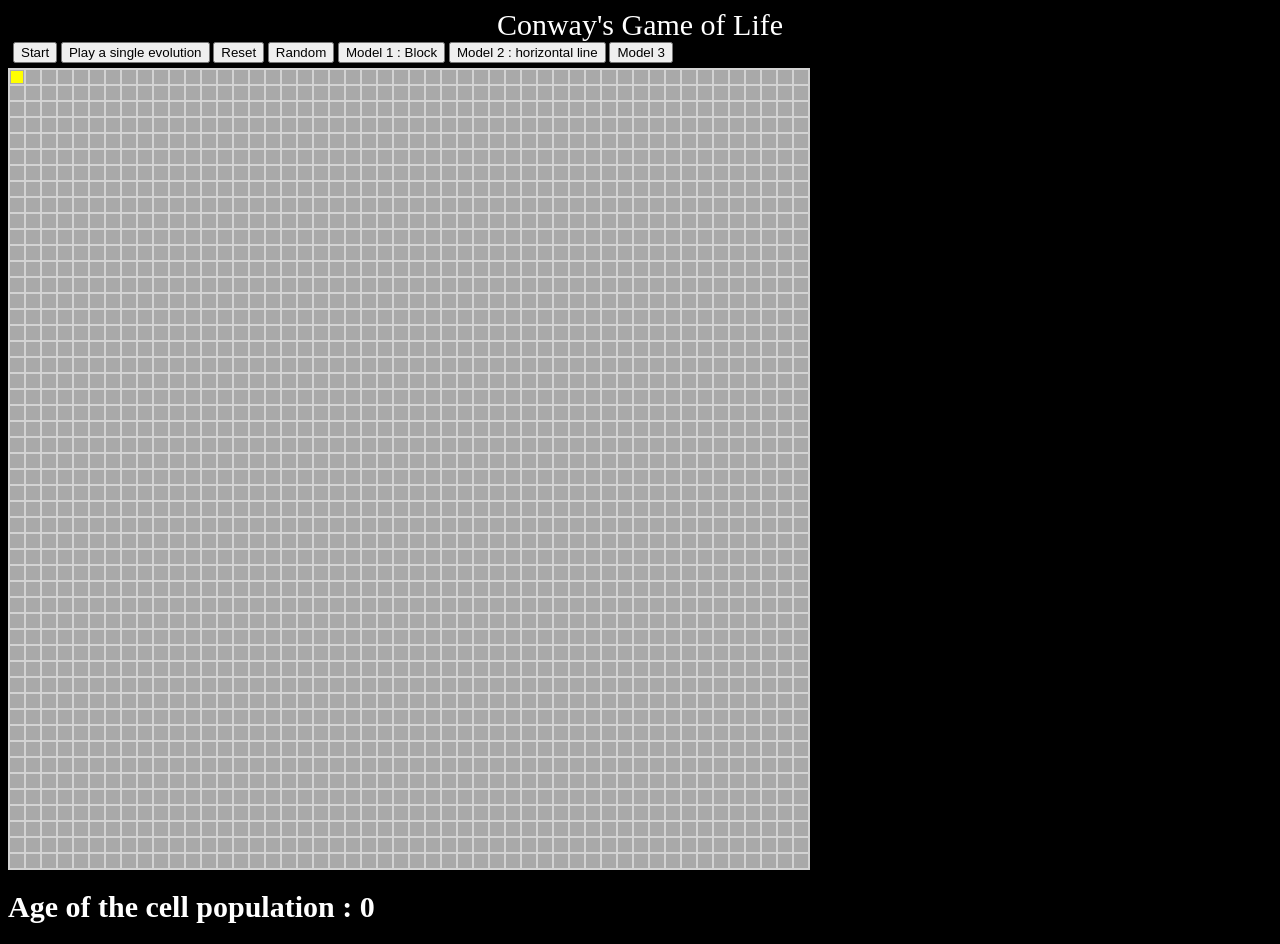
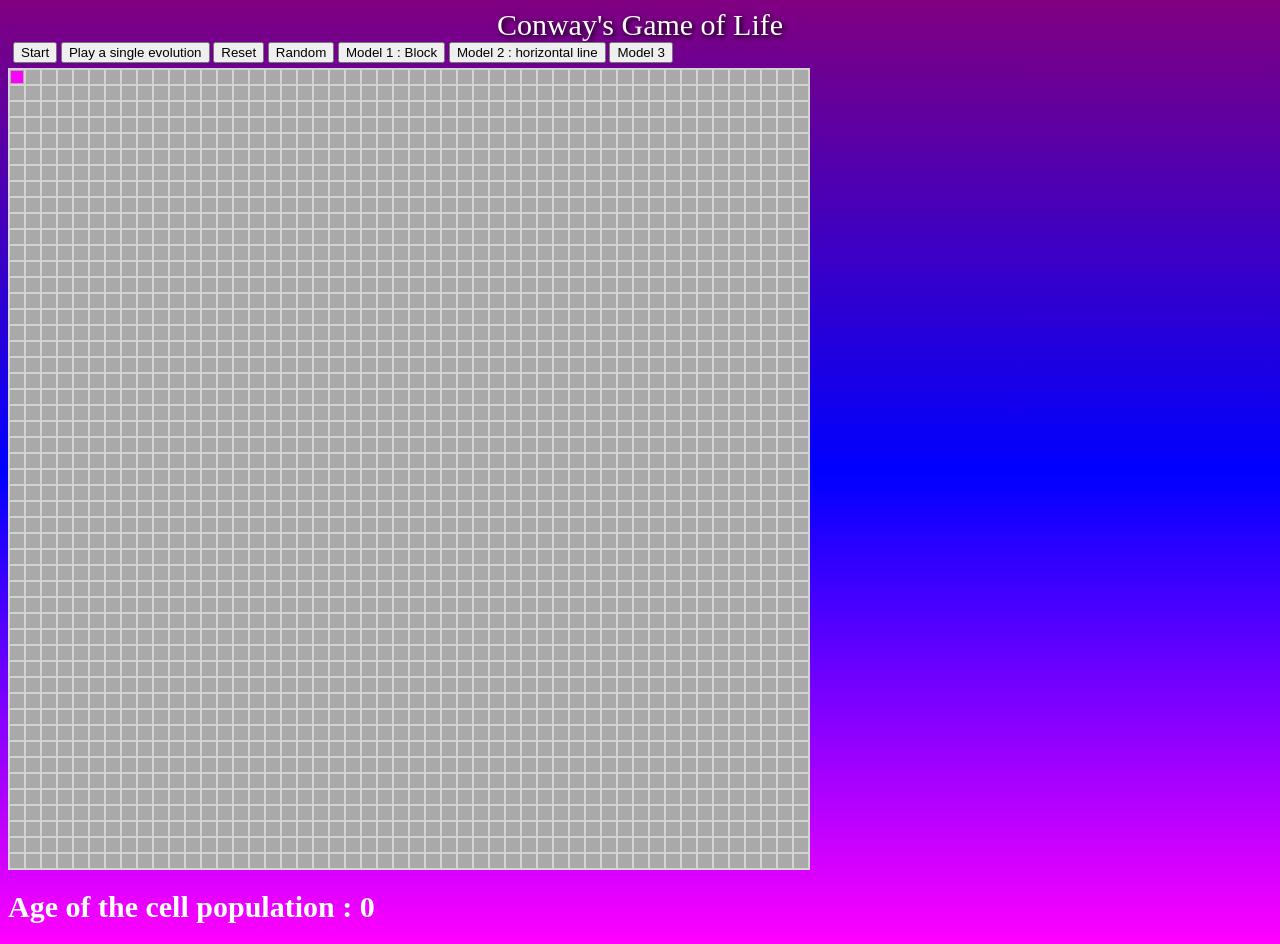
Before and after one commit to llelarge/conways-game-of-life, a plain HTML site: page index.html in a window 1280 px wide. Both pictures are taken after a click on the element 17 px from the left and 77 px from the top of the page. Drawn offline with Linux system fonts and the light colour scheme.

Commit message:
new background

```diff
--- a/conwaysgameoflife.css
+++ b/conwaysgameoflife.css
@@ -1,5 +1,5 @@
 body {
-  background-color: black;
+  background-image: linear-gradient(purple, blue, magenta);
   color: white;
   font-size: 15px;
 }
@@ -18,8 +18,8 @@ body {
   margin: auto;
   text-align: center;
   font-size: 30px;
+  text-shadow: 2px 2px 5px black;
 }
-
 
 #grid {
     padding-bottom: 0px;
@@ -33,7 +33,7 @@ td {
     height: 10px;
 }
 td.alive{
-  background-color: yellow;
+  background-color: magenta;
 }
 td.dead{
   background-color: darkgray;
```
